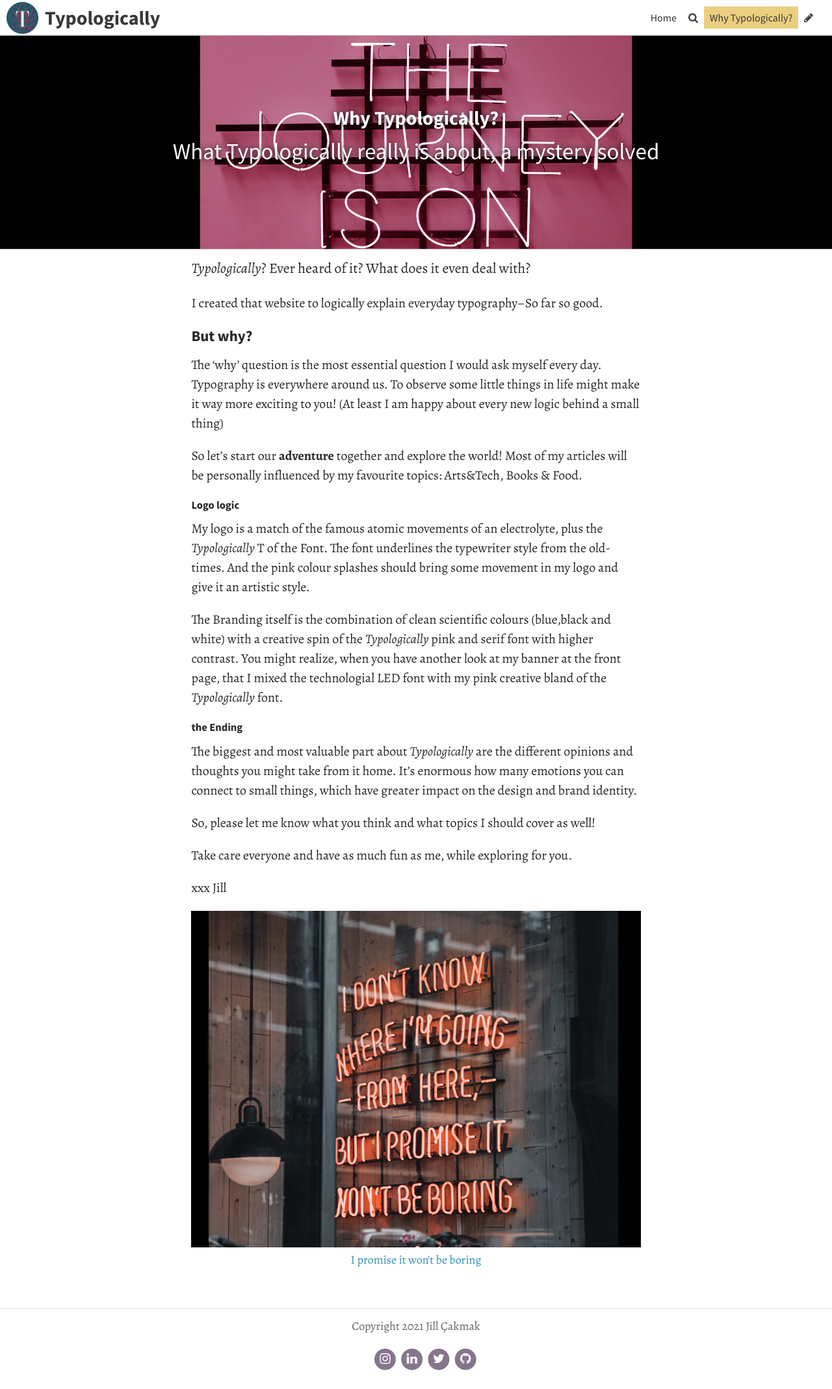
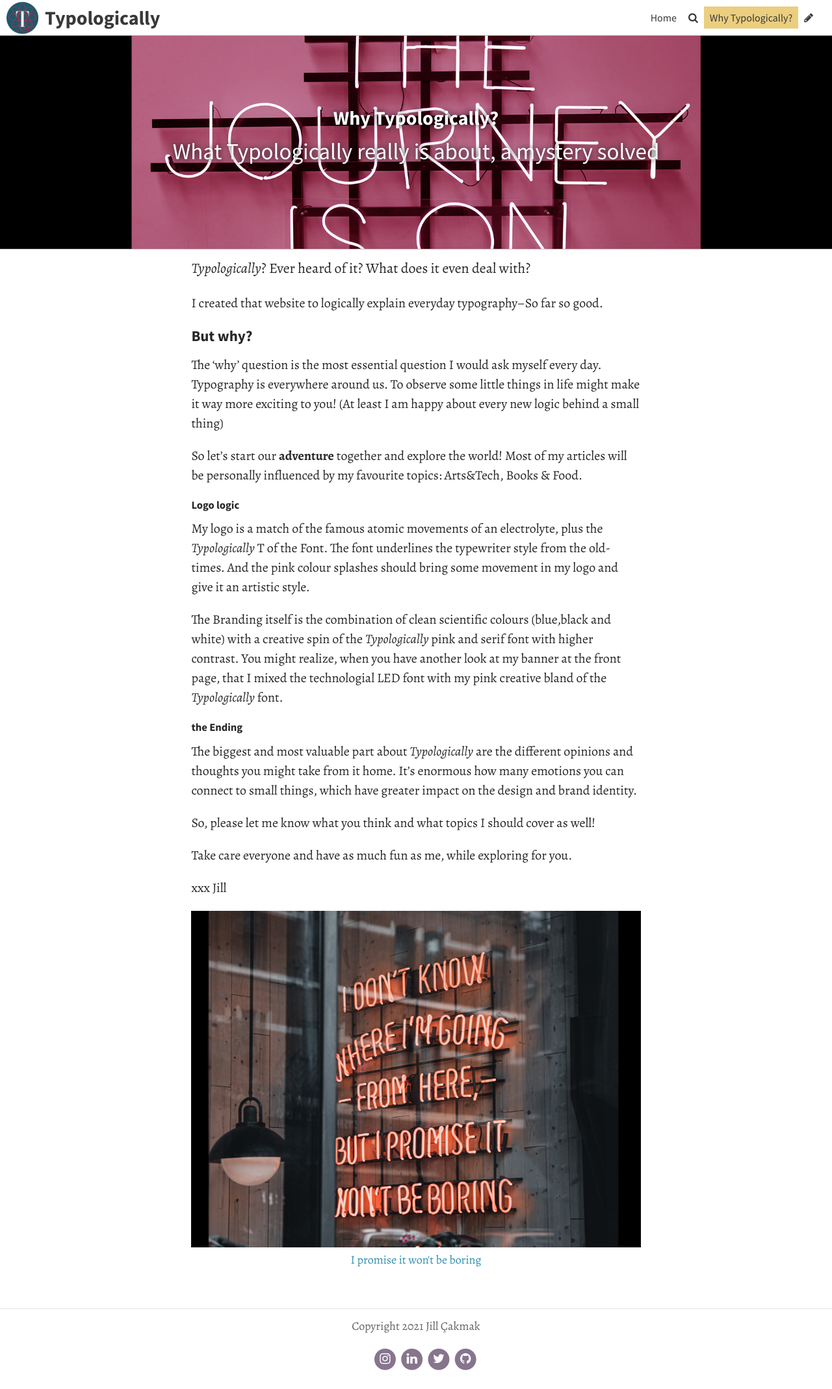
Before and after one commit to JillCakmak/Cakmak, a Jekyll site: the page built from pages/why-typologically.md, in a window 1280 px wide. Shown: the whole page at 65% size. Built offline with Jekyll 4.4.1, drawn with Linux system fonts in a browser that asks for light colours; some web fonts are replaced.

Commit message:
Update Page “why-typologically”

```diff
--- a/pages/why-typologically.md
+++ b/pages/why-typologically.md
@@ -1,6 +1,6 @@
 ---
 title: Why Typologically?
-image: ../uploads/thejourneysmall.jpg
+image: ../uploads/thejourneypink.jpg
 subtitle: What Typologically really is about, a mystery solved
 permalink: /Whytypologically
 date: 2021-09-25T14:30:09.511Z
```
Also changed, not shown: uploads/thejourneypink.jpg (added).
